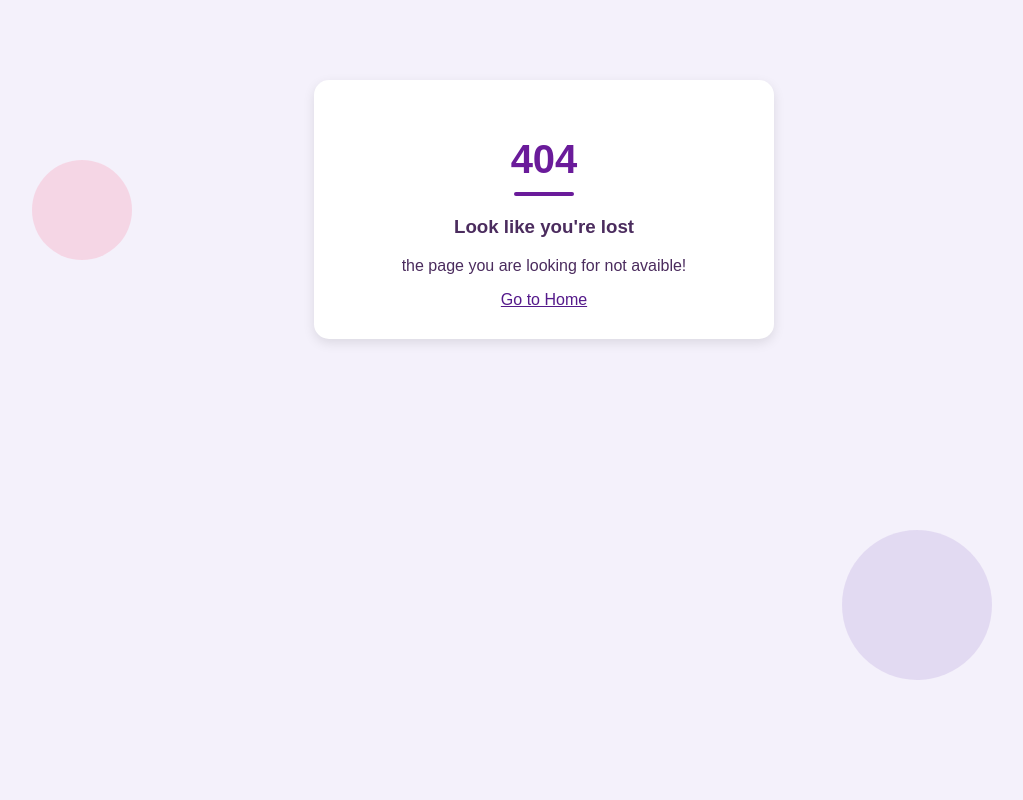
After one commit to johannafoolchand/formation-devops-training, a Python web app: template templates/404.html in a window 1280 px wide. The commit adds this page. Shown: the whole page, without its empty margins (96-1119 px from the left). Run offline with Jinja, Linux system fonts and the light colour scheme; the template is opened without the code that fills it, so the values that code supplies are empty.

Commit message:
modifie templates

```diff
--- /dev/null
+++ b/templates/404.html
@@ -0,0 +1,37 @@
+<!DOCTYPE html>
+<html lang="en">
+<head>
+    <meta charset="UTF-8">
+    <meta http-equiv="X-UA-Compatible" content="IE=edge">
+    <meta name="viewport" content="width=device-width, initial-scale=1.0">
+    <link rel="stylesheet" type="text/css" href="templates/styles.css" />
+    <title>404</title>
+</head>
+    <body>
+        <section class="page_404"></section>
+        <div class="container">
+            <div class="row">
+            <div class="col-sm-12 ">
+            <div class="col-sm-10 col-sm-offset-1  text-center">
+            <div class="four_zero_four_bg">
+                <h1 class="text-center ">404</h1>
+
+
+            </div>
+
+            <div class="contant_box_404">
+            <h3 class="h2">
+            Look like you're lost
+            </h3>
+
+            <p>the page you are looking for not avaible!</p>
+
+            <a href="" class="link_404">Go to Home</a>
+        </div>
+            </div>
+            </div>
+            </div>
+        </div>
+    </section>
+</body>
+</html>
--- a/templates/index.html
+++ b/templates/index.html
@@ -4,7 +4,7 @@
     <meta charset="UTF-8">
     <meta http-equiv="X-UA-Compatible" content="IE=edge">
     <meta name="viewport" content="width=device-width, initial-scale=1.0">
-    <link rel="stylesheet" type="text/css" href="templates/styles.css" />
+    <link rel="stylesheet" type="text/css" href="{{ url_for('templates', filename='styles.css') }}" />
     <title>ToDo List</title>
 </head>
 <body>
--- a/templates/styles.css
+++ b/templates/styles.css
@@ -9,7 +9,6 @@
     flex-direction: column;
     align-items: center;
     height: 100vh;
-    background-image: url('path/to/your/decorative-image.png'); /* Ajouter un fond décoratif */
     background-size: cover;
     background-repeat: no-repeat;
 }
```
Also changed, not shown: main.py (+32 -0 lines).
